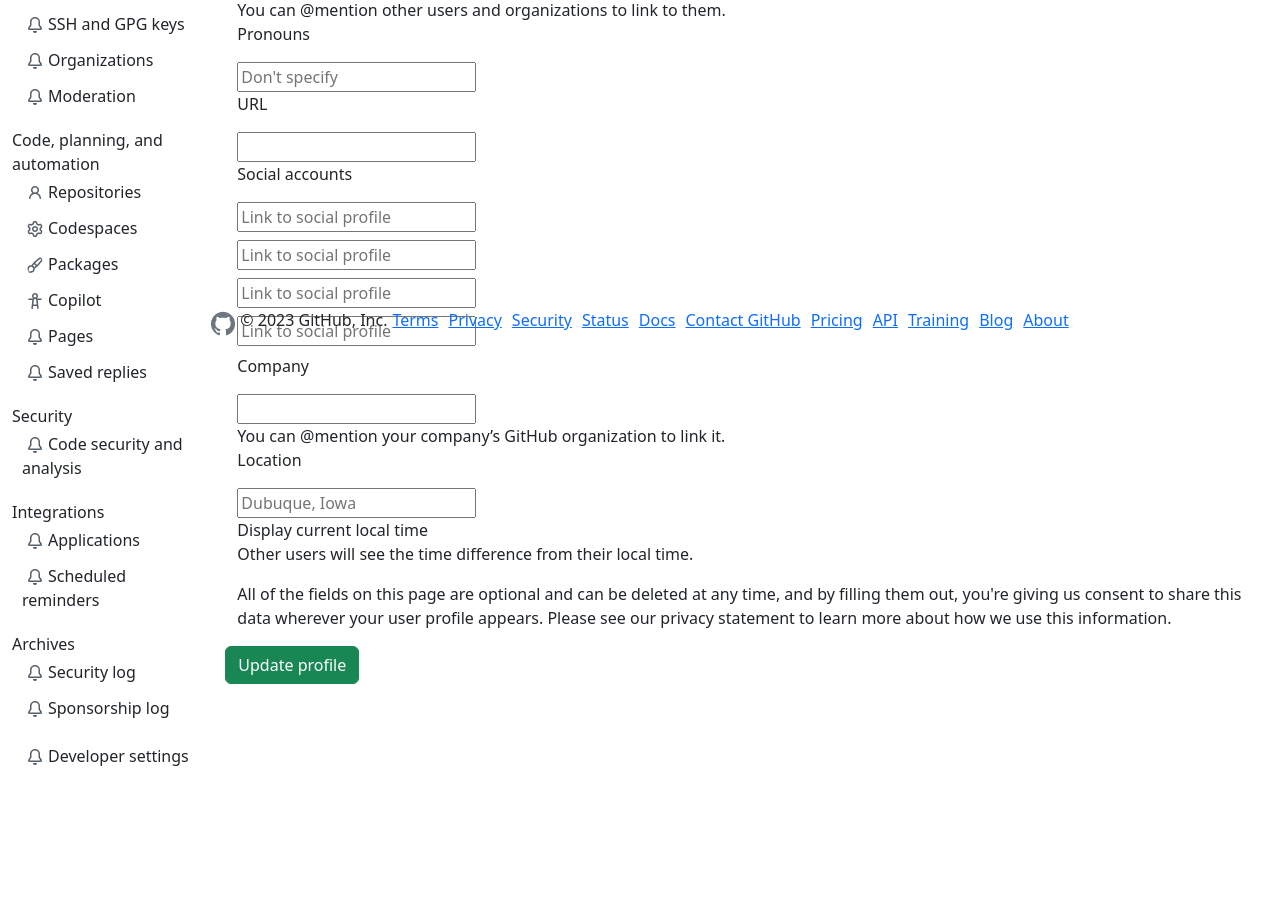
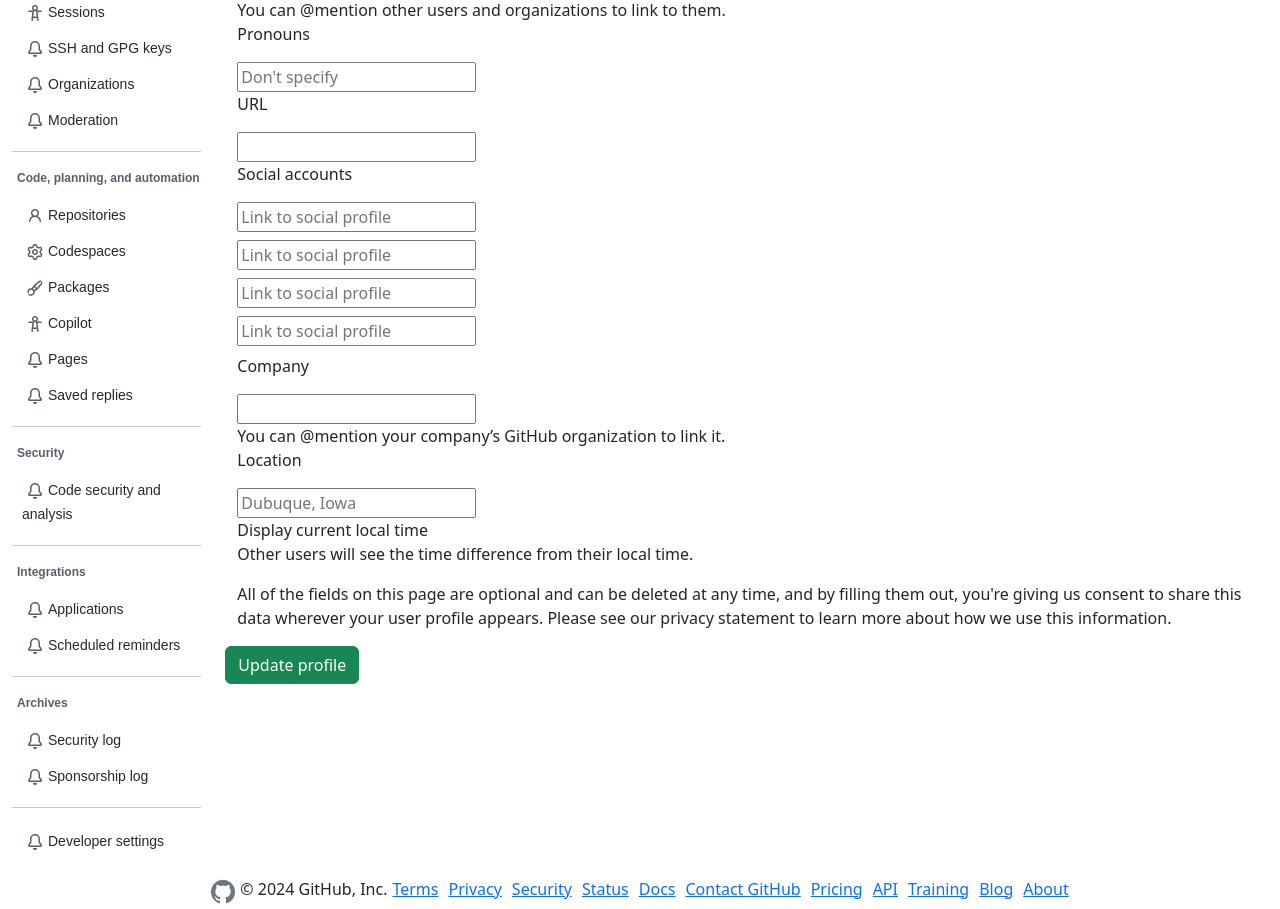
Before and after one commit to arunmannai/github-settings, a React (Vite) app: page / in a window 1280 px wide. Shown: the part 459-1368 px from the top of the page. Before the commit the page ends 1247 px from the top, so only its background shows below. Built offline with nearby package versions, Linux system fonts and the light colour scheme.

Commit message:
font styles

```diff
--- a/src/components/Footer.jsx
+++ b/src/components/Footer.jsx
@@ -3,10 +3,10 @@
 const Footer = () => {
   return (
     <div className="footer">
-      <Link to="/default" className="logo">
+      <Link to="/" className="logo">
         <img src="./src/assets/cat_logo_b.png" alt="CompanyLogo" />
       </Link>
-      <span>© 2023 GitHub, Inc.</span>
+      <span>&copy; 2024 GitHub, Inc.</span>
       <Link to="/terms">Terms</Link>
       <Link to="/privacy">Privacy</Link>
       <Link to="/security">Security</Link>
--- a/src/components/sidebar/AccessSettings.jsx
+++ b/src/components/sidebar/AccessSettings.jsx
@@ -3,7 +3,7 @@
 function AccessSettings() {
   return (
     <div className="sidebar">
-      Access
+      <div className="heading">Access</div>
       <ul className="list-group-flush ms-0 ps-0">
         <li className="list-group-item mb-1">
           <NavLink to="/billing"><img
@@ -62,6 +62,7 @@
           Moderation
        </NavLink> </li>
       </ul>
+      <hr />
     </div>
   );
 }
--- a/src/components/sidebar/ArchivesSettings.jsx
+++ b/src/components/sidebar/ArchivesSettings.jsx
@@ -3,7 +3,7 @@
 function ArchivesSettings() {
   return (
     <div className="sidebar">
-      Archives
+      <div className="heading">Archives</div>
       <ul className="list-group-flush ms-0 ps-0">
         <li className="list-group-item mb-1">
           <NavLink to="/security-log"><img
@@ -22,6 +22,7 @@
           Sponsorship log
        </NavLink> </li>
       </ul>
+      <hr />
     </div>
   );
 }
--- a/src/components/sidebar/CodeAutomationSettings.jsx
+++ b/src/components/sidebar/CodeAutomationSettings.jsx
@@ -3,7 +3,7 @@
 function CodeAutomationSettings() {
   return (
     <div className="sidebar">
-      Code, planning, and automation
+      <div className="heading">Code, planning, and automation</div>
       <ul className="list-group-flush ms-0 ps-0">
         <li className="list-group-item mb-1">
           <NavLink to="/repositories"><img
@@ -54,6 +54,7 @@
           Saved replies
        </NavLink> </li>
       </ul>
+      <hr />
     </div>
   );
 }
--- a/src/components/sidebar/IntegrationSettings.jsx
+++ b/src/components/sidebar/IntegrationSettings.jsx
@@ -3,7 +3,7 @@
 function IntegrationSettings() {
   return (
     <div className="sidebar">
-      Integrations
+      <div className="heading">Integrations</div>
       <ul className="list-group-flush ms-0 ps-0">
         <li className="list-group-item mb-1">
           <NavLink to="/applications"><img
@@ -22,6 +22,7 @@
           Scheduled reminders
        </NavLink> </li>
       </ul>
+      <hr />
     </div>
   );
 }
--- a/src/components/sidebar/PublicProfileSettings.jsx
+++ b/src/components/sidebar/PublicProfileSettings.jsx
@@ -55,6 +55,7 @@
           </NavLink>
         </li>
       </ul>
+      <hr />
     </div>
   );
 }
--- a/src/components/sidebar/SecuritySettings.jsx
+++ b/src/components/sidebar/SecuritySettings.jsx
@@ -3,7 +3,7 @@
 function SecuritySettings() {
   return (
     <div className="sidebar">
-      Security
+      <div className="heading">Security</div>
       <ul className="list-group-flush ms-0 ps-0">
         <li className="list-group-item mb-1">
         <NavLink to="/security">
@@ -15,6 +15,7 @@
           Code security and analysis
        </NavLink> </li>
       </ul>
+      <hr />
     </div>
   );
 }
--- a/src/index.css
+++ b/src/index.css
@@ -58,7 +58,6 @@
 }
 
 .footer {
-    position: fixed;
     left: 0;
     bottom: 0;
     width: 100%;
@@ -72,7 +71,11 @@
 
 .sidebar a {
     text-decoration: none;
-    color: inherit;
+    font-family: sans-serif;
+    font-weight: 400;
+    font-size: 14px;
+    line-height: 20px;
+    color: #24292F;
 }
 
 .sidebar a.active {
@@ -98,5 +101,14 @@
 .searchbox::placeholder {
     color: white !important;
     opacity: 50% !important;
+}
 
+.sidebar .heading {
+    font-family: sans-serif;
+    font-weight: 600;
+    font-size: 12px;
+    line-height: 20px;
+    color: #57606A;
+    padding-left: 5px;
+    padding-bottom: 10px;
 }
```
